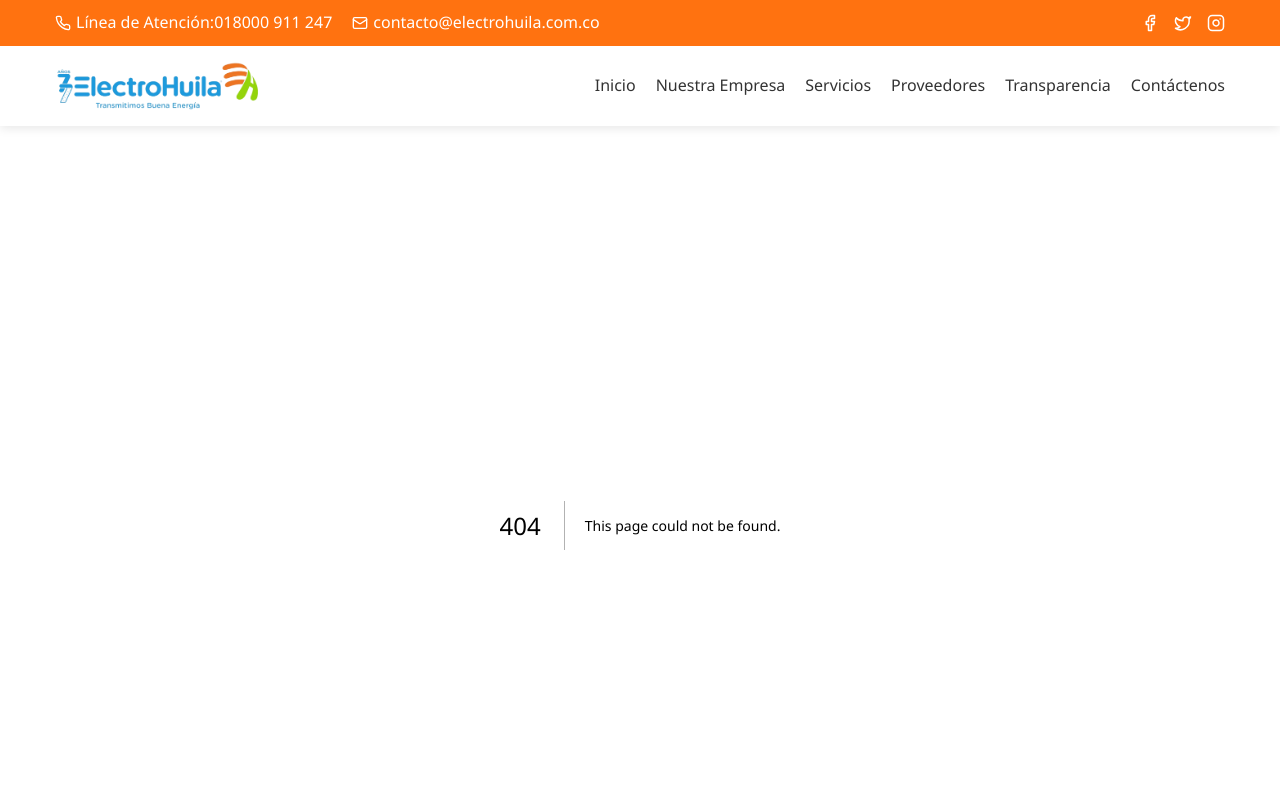
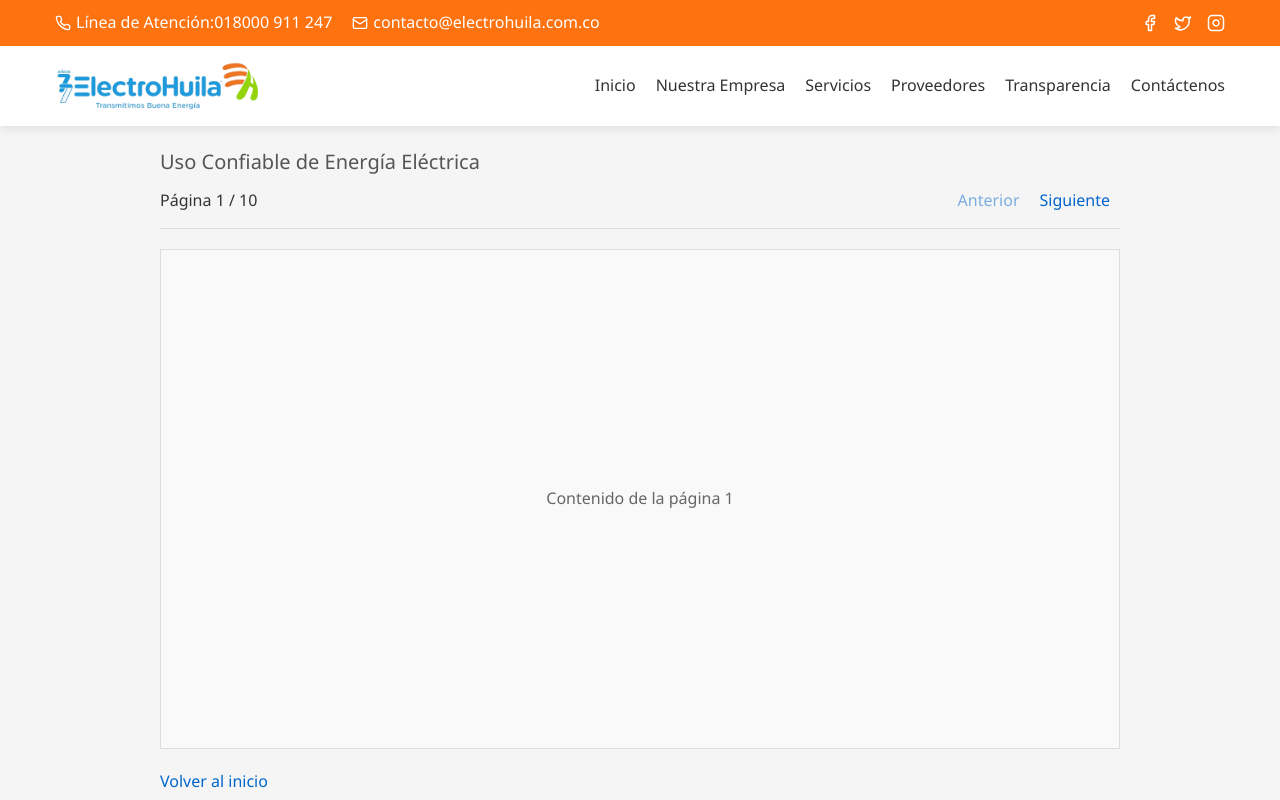
Before and after one commit to Crapasmott/final-de-electrohuila2025, a Next.js app: page /uso-confiable-energia-electrica in a window 1280 px wide. Before the commit this address had no page. Shown: the top 800 px of the page. Built offline with nearby package versions, Linux system fonts and the light colour scheme.

Commit message:
gestion de riesgo y desastres

```diff
--- a/src/app/institucional/pgrd/page.jsx
+++ b/src/app/institucional/pgrd/page.jsx
@@ -49,7 +49,7 @@ export default function PGRDPage() {
       <div className={styles.mainContent}>
         <div className={styles.imageSection}>
           <img
-            src="/images/pgrd-team.jpg"
+            src="/images/img-gestion.webp"
             alt="Equipo de Gestión de Riesgos y Desastres"
             className={styles.teamImage}
           />
--- a/src/app/page.tsx
+++ b/src/app/page.tsx
@@ -295,6 +295,7 @@ export default function Home() {
               <span>Correo</span>
             </a>
 
+
             {/* Aquí reemplazamos el enlace con onClick por el componente cliente */}
             <ChatOption />
 
--- a/src/app/servicios/page.js
+++ b/src/app/servicios/page.js
@@ -84,7 +84,7 @@ export default function Page() {
             title: "Uso Confiable de Energía Eléctrica",
             description: "Conoce las prácticas recomendadas para el uso eficiente y confiable de la energía eléctrica.",
             icon: "⚡",
-            link: "/servicios/uso-confiable",
+            link: "/uso-confiable-energia-electrica",
             category: "educacion"
         },
         {
--- /dev/null
+++ b/src/app/uso-confiable-energia-electrica/page.js
@@ -0,0 +1,103 @@
+'use client';
+
+import { useState } from 'react';
+import Link from 'next/link';
+
+export default function UsoConfiableEnergiaPage() {
+  const [currentPage, setCurrentPage] = useState(1);
+  const totalPages = 10;
+
+  const goToNextPage = () => {
+    if (currentPage < totalPages) {
+      setCurrentPage(currentPage + 1);
+    }
+  };
+
+  const goToPrevPage = () => {
+    if (currentPage > 1) {
+      setCurrentPage(currentPage - 1);
+    }
+  };
+
+  return (
+    <div style={{
+      maxWidth: '1000px',
+      margin: '0 auto',
+      padding: '20px',
+      fontFamily: 'Arial, sans-serif'
+    }}>
+      <h1 style={{ color: '#555', fontSize: '20px', marginBottom: '5px' }}>
+        Uso Confiable de Energía Eléctrica
+      </h1>
+
+      <div style={{
+        display: 'flex',
+        justifyContent: 'space-between',
+        alignItems: 'center',
+        marginBottom: '20px',
+        borderBottom: '1px solid #ddd',
+        paddingBottom: '10px'
+      }}>
+        <div>
+          Página {currentPage} / {totalPages}
+        </div>
+        <div>
+          <button
+            onClick={goToPrevPage}
+            disabled={currentPage === 1}
+            style={{
+              background: 'none',
+              border: 'none',
+              color: '#0066cc',
+              cursor: currentPage === 1 ? 'default' : 'pointer',
+              padding: '5px 10px',
+              textDecoration: 'none',
+              opacity: currentPage === 1 ? 0.5 : 1
+            }}
+          >
+            Anterior
+          </button>
+          <button
+            onClick={goToNextPage}
+            disabled={currentPage === totalPages}
+            style={{
+              background: 'none',
+              border: 'none',
+              color: '#0066cc',
+              cursor: currentPage === totalPages ? 'default' : 'pointer',
+              padding: '5px 10px',
+              textDecoration: 'none',
+              opacity: currentPage === totalPages ? 0.5 : 1
+            }}
+          >
+            Siguiente
+          </button>
+        </div>
+      </div>
+
+      <div style={{
+        height: '500px',
+        backgroundColor: '#f9f9f9',
+        display: 'flex',
+        justifyContent: 'center',
+        alignItems: 'center',
+        marginBottom: '20px',
+        border: '1px solid #ddd'
+      }}>
+        <p style={{ color: '#666' }}>Contenido de la página {currentPage}</p>
+      </div>
+
+      <div style={{ marginTop: '20px' }}>
+        <Link
+          href="/"
+          style={{
+            color: '#0066cc',
+            textDecoration: 'none'
+          }}
+        >
+          Volver al inicio
+        </Link>
+      </div>
+    </div>
+  );
+}
--- a/src/components/ChatOption.tsx
+++ b/src/components/ChatOption.tsx
@@ -6,18 +6,18 @@ import Image from 'next/image';
 const ChatOption = () => {
   const handleClick = (e: React.MouseEvent) => {
     e.preventDefault();
-    window.open('https://chat.electrohuila.com.co', '_blank');
+    window.open('https://reporte.lineatransparencia.co/electrohuila', '_blank');
   };
 
   return (
     <a href="#" onClick={handleClick} className="service-option">
       <Image
-        src="/images/iconos/chats.png"
+        src="/images/iconos/soborno.png"
         alt="Chat"
         width={20}
         height={20}
       />
-      <span>Chat</span>
+      <span>Denuncia actos de Corrupción</span>
     </a>
   );
 };
```
Also changed, not shown: public/images/iconos/soborno.png (added), public/images/img-gestion.webp (added).
